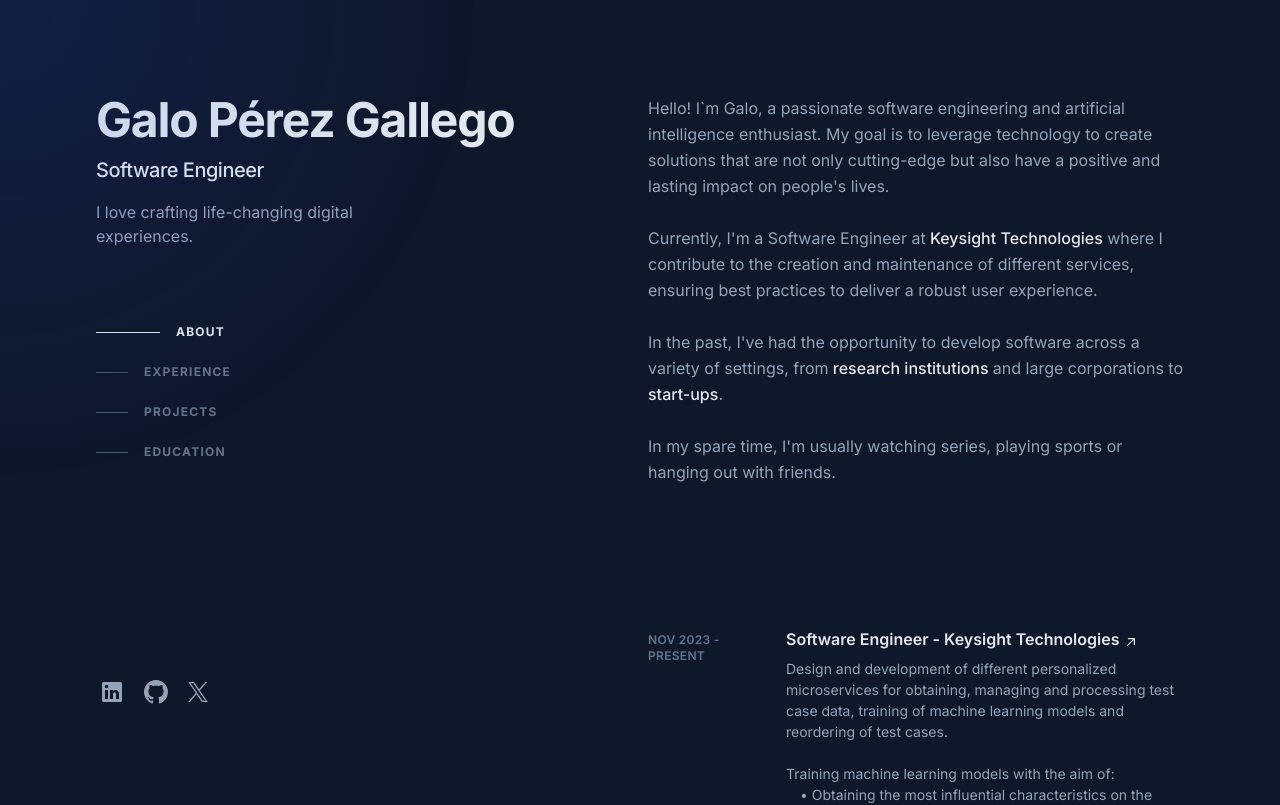
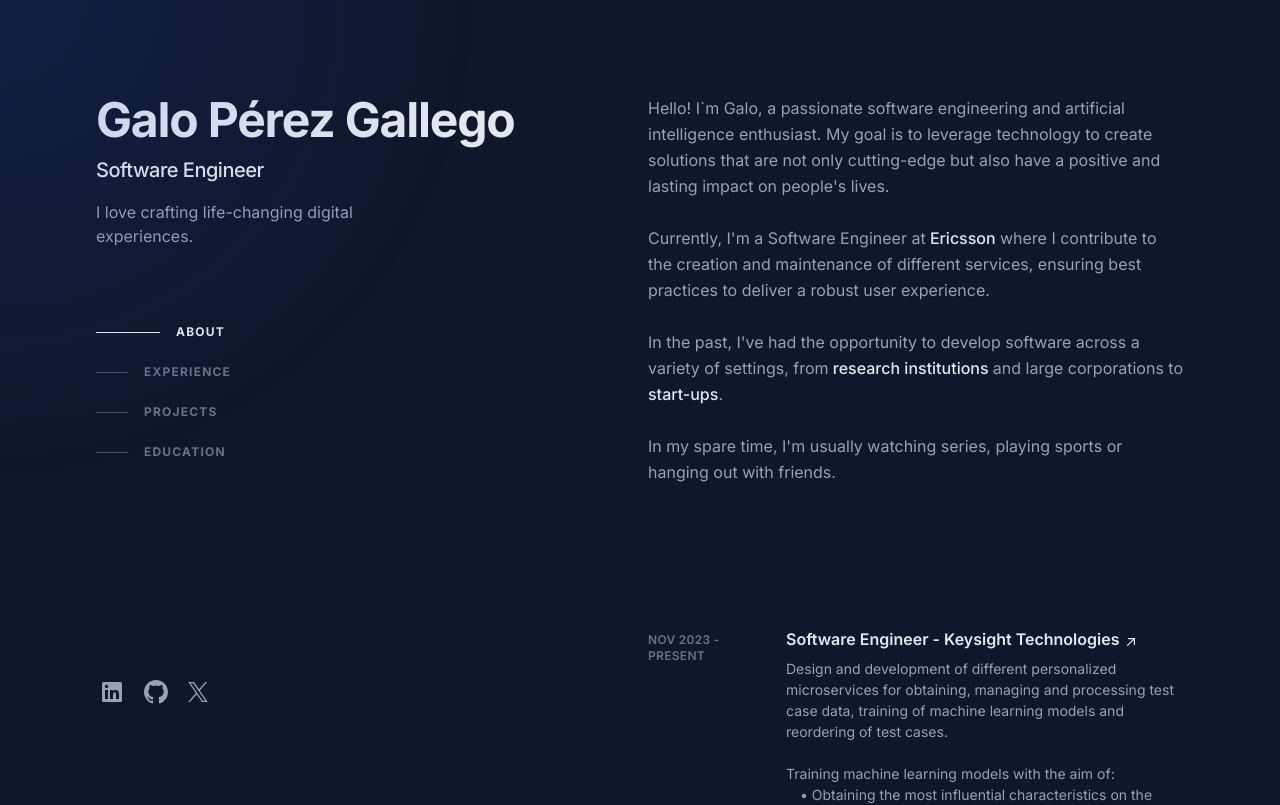
Before and after one commit to galopg01/myportfolio, a Next.js app: page / in a window 1280 px wide. Shown: the top 805 px of the page. Built offline with nearby package versions, Linux system fonts and the light colour scheme.

Commit message:
Update page.tsx
Add work at Ericsson

```diff
--- a/app/page.tsx
+++ b/app/page.tsx
@@ -341,7 +341,7 @@
                   <br/>
                   <br/>
                   Currently, I&apos;m a Software Engineer at
-                  <a className="font-medium text-slate-200 hover:text-teal-300 focus-visible:text-teal-300" href="https://www.keysight.com/" target="_blank" rel="noreferrer noopener" aria-label="Keysight Technologies (opens in a new tab)"> Keysight Technologies </a>
+                  <a className="font-medium text-slate-200 hover:text-teal-300 focus-visible:text-teal-300" href="https://www.ericsson.com/" target="_blank" rel="noreferrer noopener" aria-label="Keysight Technologies (opens in a new tab)"> Ericsson </a>
                   where I contribute to the creation and maintenance of different services, ensuring best practices to deliver a robust user experience.
                   <br/>
                   <br/>
```
